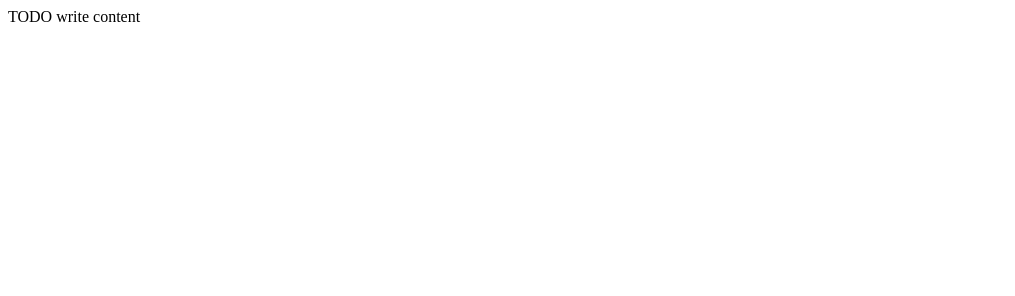
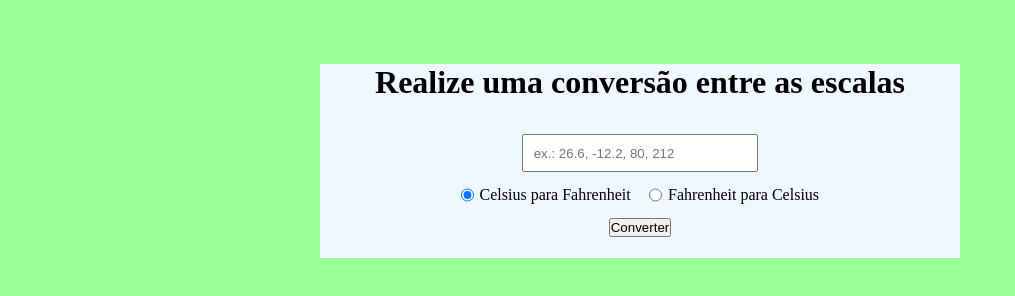
Before and after one commit to moura1001/servlet-conversor-celsius-fahrenheit, a plain HTML site: page web/index.html in a window 1280 px wide. Shown: the whole page, without its empty margins (0-1015 px from the left). Drawn offline with Linux system fonts and the light colour scheme.

Commit message:
feat: tela inicial com formulário para conversão entre as escalas de temperatura

```diff
--- a/web/index.html
+++ b/web/index.html
@@ -5,11 +5,32 @@ Click nbfs://nbhost/SystemFileSystem/Templates/JSP_Servlet/Html.html to edit thi
 -->
 <html>
     <head>
-        <title>TODO supply a title</title>
+        <title>Conversor escalas</title>
         <meta charset="UTF-8">
         <meta name="viewport" content="width=device-width, initial-scale=1.0">
+        <link rel="stylesheet" href="style.css">
     </head>
     <body>
-        <div>TODO write content</div>
+        <div id="container">
+            <div id="container__title">
+                <h1>Realize uma conversão entre as escalas</h1>
+            </div>
+            <div id="container__form">
+                <form action="/converter">
+                    <input type="number" id="temperatura" name="temperatura" placeholder="ex.: 26.6, -12.2, 80, 212" />
+                    <div id="container__radioGroup">
+                        <div class="radioGroup">
+                            <input type="radio" id="fahrenheit" name="escala" value="F" checked />
+                            <label for="fahrenheit">Celsius para Fahrenheit</label>
+                        </div>
+                        <div class="radioGroup">
+                            <input type="radio" id="celsius" name="escala" value="C" />
+                            <label for="celsius">Fahrenheit para Celsius</label>
+                        </div>
+                    </div>
+                    <input type="submit" id="btnSubmit" value="Converter" />
+                </form>
+            </div>
+        </div>
     </body>
 </html>
--- /dev/null
+++ b/web/style.css
@@ -0,0 +1,77 @@
+*{
+    margin: 0;
+    padding: 0;
+    box-sizing: border-box;
+    color: black;
+}
+
+body{
+    background-color: #99ff99;
+}
+
+#container{
+    width: 50%;
+    margin: auto;
+    margin-block: 5%;
+
+    display: flex;
+    flex-direction: column;
+    justify-content: top;
+
+    background-color: aliceblue;
+}
+
+#container__title{
+    text-align: center;
+}
+
+#container__form{
+    width: 80%;
+    margin-inline: auto;
+    margin-top: 2%;
+
+    display: flex;
+    flex-direction: column;
+    justify-content: top;
+    align-items: center;
+}
+
+#container__form form{
+    width: 100%;
+    padding: 4%;
+
+    display: flex;
+    flex-direction: column;
+    justify-content: top;
+    align-items: center;
+}
+
+#temperatura{
+    width: 50%;
+    padding: 2%;
+}
+
+#container__radioGroup{
+    width: 100%;
+    margin-top: 3%;
+
+    display: flex;
+    flex-direction: row;
+    justify-content: center;
+    align-items: center;
+}
+
+.radioGroup{
+    width: 40%;
+    display: flex;
+    flex-direction: row;
+    justify-content: center;
+}
+
+.radioGroup label{
+    margin-left: 3%;
+}
+
+#btnSubmit{
+    margin-top: 3%;
+}
```
